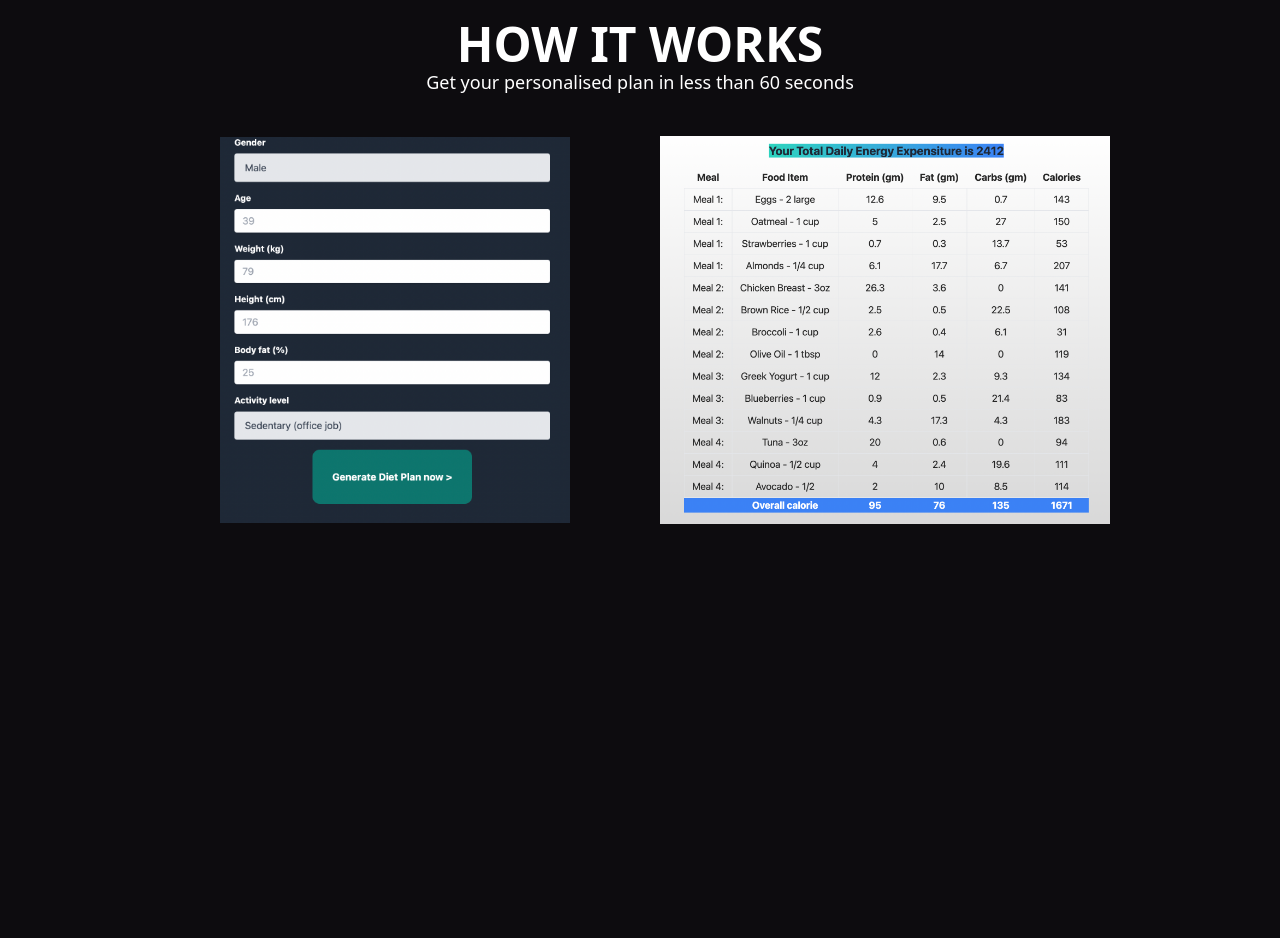
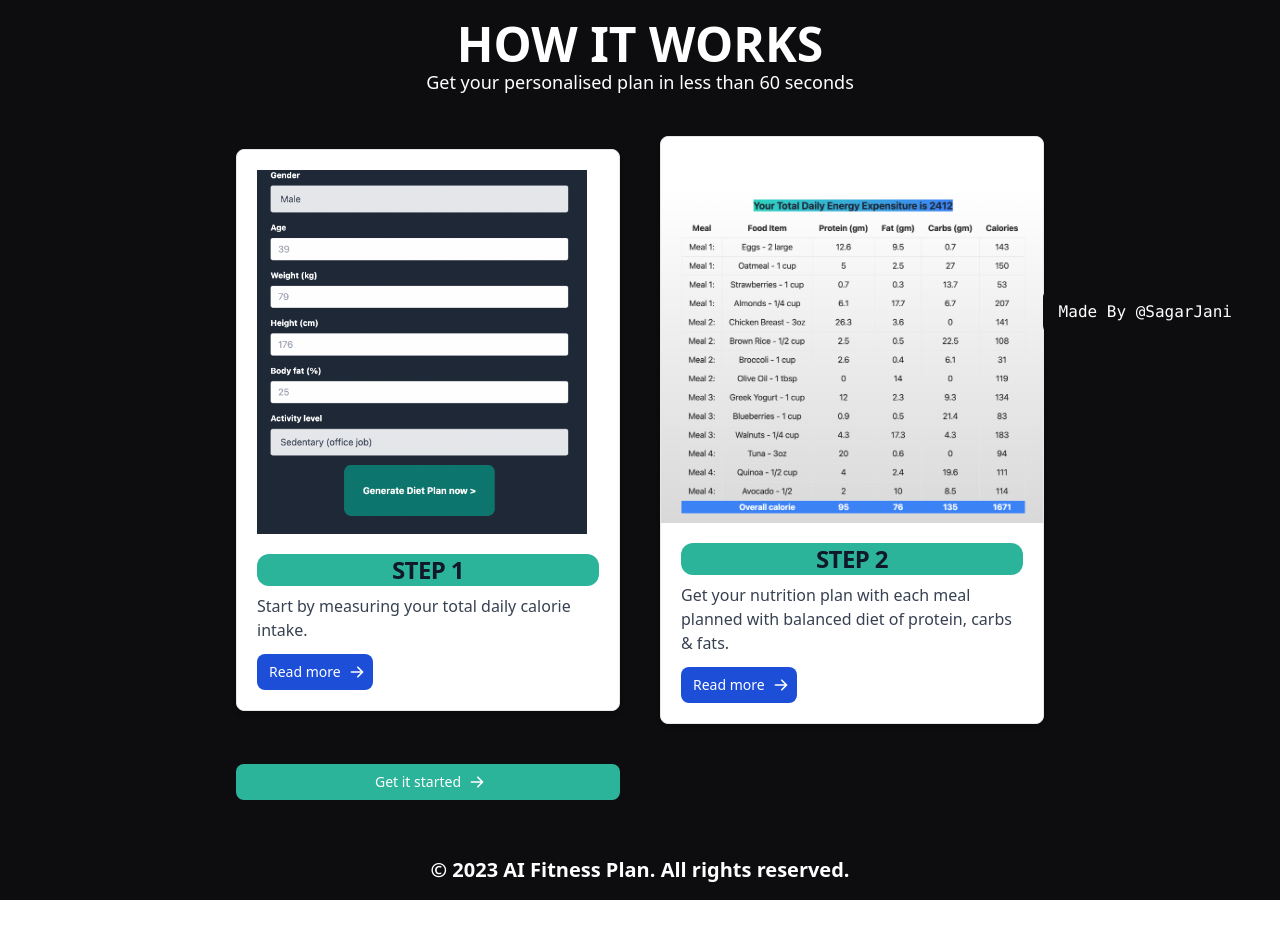
Before and after one commit to sagar-jani/AIFitnessPlan, a Next.js app: page / in a window 1280 px wide. Shown: the part 460-1398 px from the top of the page. After the commit the page ends 1360 px from the top, so only its background shows below. Built offline with nearby package versions, Linux system fonts and the light colour scheme.

Commit message:
add link to plan

```diff
--- a/pages/index.js
+++ b/pages/index.js
@@ -1,6 +1,7 @@
 import React from 'react'
 import Head from 'next/head'
 import Image from 'next/image'
+import Link from "next/link";
 
 const Home = () => {
   return (
@@ -68,33 +69,71 @@ const Home = () => {
           Get your personalised plan in less than 60 seconds
         </p>
 
-        <div className='grid grid-cols-2 grid-rows-2 gap-10 mt-10'>
+        <div className='grid grid-cols-2 grid-rows-1 gap-10 mt-10 mb-10'>
           <div className='col-span-1 row-span-1 flex items-center justify-center'>
-          <Image
-              src='/images/inputstats.png'
-              alt='Picture of the author'
-              width={350}
-              height={350}
-            />
+            <div className="max-w-sm bg-white border border-gray-200 rounded-lg shadow-md dark:bg-gray-800 dark:border-gray-700">
+              <Image className="rounded-t-lg pt-5 pl-5" src="/images/inputstats.png" alt="" width={350} height={400} />
+              <div className="p-5">
+
+                <h5 className="mb-2 text-2xl font-bold tracking-tight text-gray-900 dark:text-white bg-til text-center rounded-xl">STEP 1</h5>
+                <p className="mb-3 font-normal text-gray-700 dark:text-gray-400">Start by measuring your total daily calorie intake. </p>
+                <a href="#" className="inline-flex items-center px-3 py-2 text-sm font-medium text-center text-white bg-blue-700 rounded-lg hover:bg-blue-800 focus:ring-4 focus:outline-none focus:ring-blue-300 dark:bg-blue-600 dark:hover:bg-blue-700 dark:focus:ring-blue-800">
+                  Read more
+                  <svg aria-hidden="true" className="w-4 h-4 ml-2 -mr-1" fill="currentColor" viewBox="0 0 20 20" xmlns="http://www.w3.org/2000/svg"><path fill-rule="evenodd" d="M10.293 3.293a1 1 0 011.414 0l6 6a1 1 0 010 1.414l-6 6a1 1 0 01-1.414-1.414L14.586 11H3a1 1 0 110-2h11.586l-4.293-4.293a1 1 0 010-1.414z" clip-rule="evenodd"></path></svg>
+                </a>
+              </div>
+            </div>
           </div>
 
           <div className='col-span-1 row-span-1 flex items-center justify-center'>
-          <Image
-              src='/images/mealplan.png'
-              alt='Picture of the author'
-              width={450}
-              height={400}
-            />
+            <div className="max-w-sm bg-white border border-gray-200 rounded-lg shadow-md dark:bg-gray-800 dark:border-gray-700">
+              <Image className="rounded-t-lg pt-14" src="/images/mealplan.png" alt="" width={550} height={500} />
+              <div className="p-5">
+                <h5 className="mb-2 text-2xl font-bold tracking-tight text-gray-900 dark:text-white bg-til text-center rounded-xl">STEP 2</h5>
+                <p className="mb-3 font-normal text-gray-700 dark:text-gray-400">Get your nutrition plan with each meal planned with balanced diet of protein, carbs & fats.</p>
+                <a href="#" className="inline-flex items-center px-3 py-2 text-sm font-medium text-center text-white bg-blue-700 rounded-lg hover:bg-blue-800 focus:ring-4 focus:outline-none focus:ring-blue-300 dark:bg-blue-600 dark:hover:bg-blue-700 dark:focus:ring-blue-800">
+                  Read more
+                  <svg aria-hidden="true" className="w-4 h-4 ml-2 -mr-1" fill="currentColor" viewBox="0 0 20 20" xmlns="http://www.w3.org/2000/svg"><path fill-rule="evenodd" d="M10.293 3.293a1 1 0 011.414 0l6 6a1 1 0 010 1.414l-6 6a1 1 0 01-1.414-1.414L14.586 11H3a1 1 0 110-2h11.586l-4.293-4.293a1 1 0 010-1.414z" clip-rule="evenodd"></path></svg>
+                </a>
+              </div>
+            </div>
           </div>
 
-          <div className='col-span-1 row-span-1 flex items-center justify-center'>
+          {/* <div className='items-center justify-center'>
+            <a href="#" className="inline-flex  px-3 py-2 text-sm font-medium text-center text-white bg-til rounded-lg focus:ring-4 focus:outline-none focus:ring-blue-300 dark:bg-blue-600 dark:hover:bg-blue-700 dark:focus:ring-blue-800">
+                          Try It Today !
+                          <svg aria-hidden="true" className="w-4 h-4 ml-2 -mr-1" fill="currentColor" viewBox="0 0 20 20" xmlns="http://www.w3.org/2000/svg"><path fill-rule="evenodd" d="M10.293 3.293a1 1 0 011.414 0l6 6a1 1 0 010 1.414l-6 6a1 1 0 01-1.414-1.414L14.586 11H3a1 1 0 110-2h11.586l-4.293-4.293a1 1 0 010-1.414z" clip-rule="evenodd"></path></svg>
+                      </a>
+          </div> */}
 
-          </div>
-          <div className='col-span-1 row-span-1 flex items-center justify-center'>
+          {/* <button className="bg-til text-white ml-70 p-2 rounded-lg flex content-center justify-center items-center">
+                Get it Started
+              </button> */}
+          {/* <a href="#" className="inline-flex items-center px-3 py-2 text-sm font-medium text-center justify-center text-white bg-til rounded-lg hover:bg-til focus:ring-4 focus:outline-none focus:ring-blue-300 dark:bg-blue-600 dark:hover:bg-blue-700 dark:focus:ring-blue-800">
+            Get it started
+            <svg aria-hidden="true" className="w-4 h-4 ml-2 -mr-1" fill="currentColor" viewBox="0 0 20 20" xmlns="http://www.w3.org/2000/svg"><path fill-rule="evenodd" d="M10.293 3.293a1 1 0 011.414 0l6 6a1 1 0 010 1.414l-6 6a1 1 0 01-1.414-1.414L14.586 11H3a1 1 0 110-2h11.586l-4.293-4.293a1 1 0 010-1.414z" clip-rule="evenodd"></path></svg>
+          </a> */}
+          <Link href="/plan" className="inline-flex items-center px-3 py-2 text-sm font-medium text-center justify-center text-white bg-til rounded-lg hover:bg-til focus:ring-4 focus:outline-none focus:ring-blue-300 dark:bg-blue-600 dark:hover:bg-blue-700 dark:focus:ring-blue-800">
 
-          </div>
+            Get it started
+            <svg aria-hidden="true" className="w-4 h-4 ml-2 -mr-1" fill="currentColor" viewBox="0 0 20 20" xmlns="http://www.w3.org/2000/svg"><path fill-rule="evenodd" d="M10.293 3.293a1 1 0 011.414 0l6 6a1 1 0 010 1.414l-6 6a1 1 0 01-1.414-1.414L14.586 11H3a1 1 0 110-2h11.586l-4.293-4.293a1 1 0 010-1.414z" clip-rule="evenodd"></path></svg>
+
+          </Link>
         </div>
 
+
+        <div className='fixed bottom-0 right-0 mb-4 mr-4'>
+          <a
+            href='https://twitter.com/sagarjani'
+            className='right-0 bottom-0 mb-4 mr-4 font-mono text-white bg-black rounded-xl p-4 '
+          >
+            Made By @SagarJani
+          </a>
+        </div>
+
+        <footer className='bg-black text-white font-bold text-xl flex justify-center p-4'>
+          <p>© 2023 AI Fitness Plan. All rights reserved.</p>
+        </footer>
       </div>
     </section>
   )
```
Also changed, not shown: pages/plan/index.js (renamed from pages/index-old.js, +3 -4 lines).
